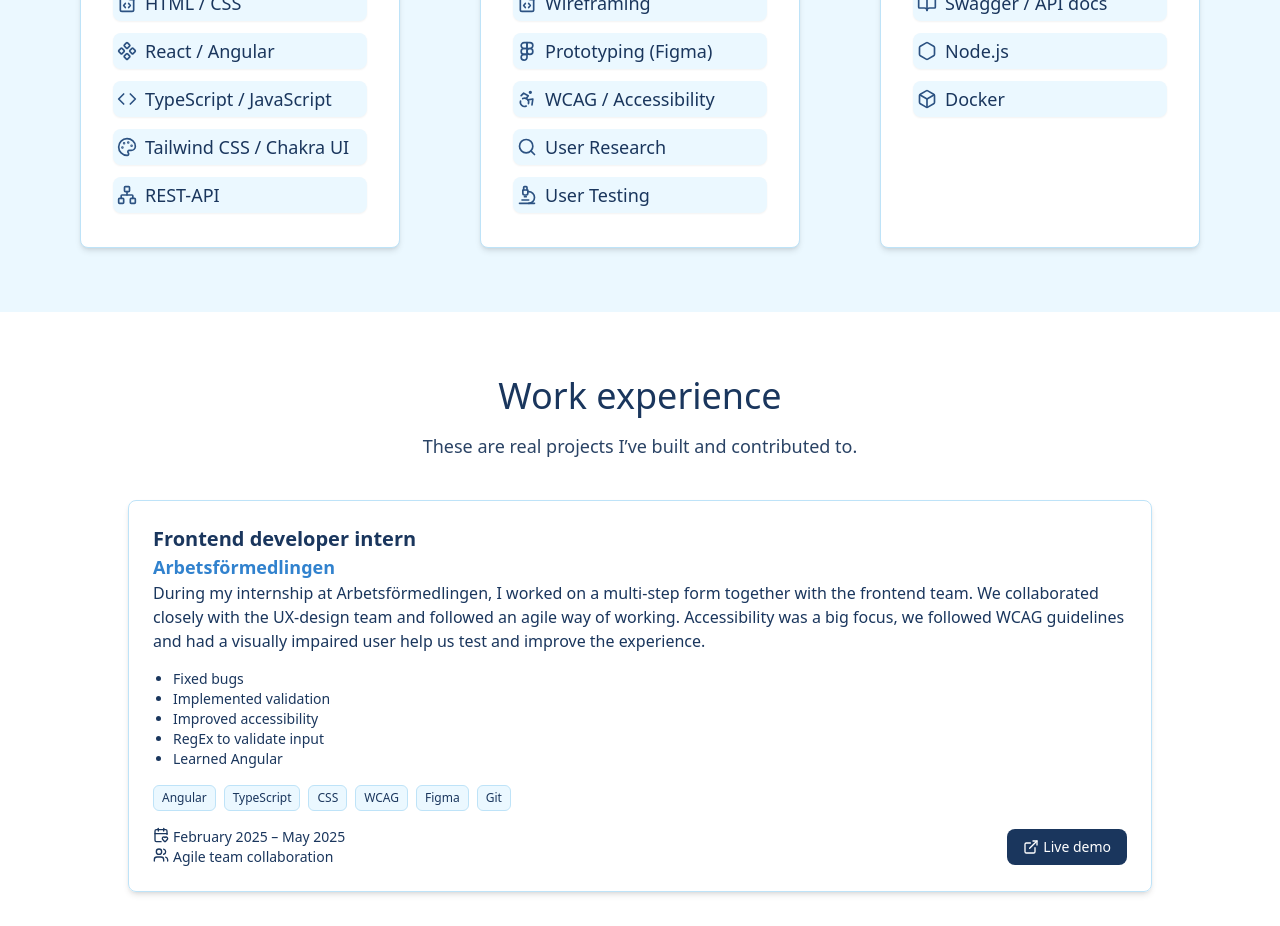
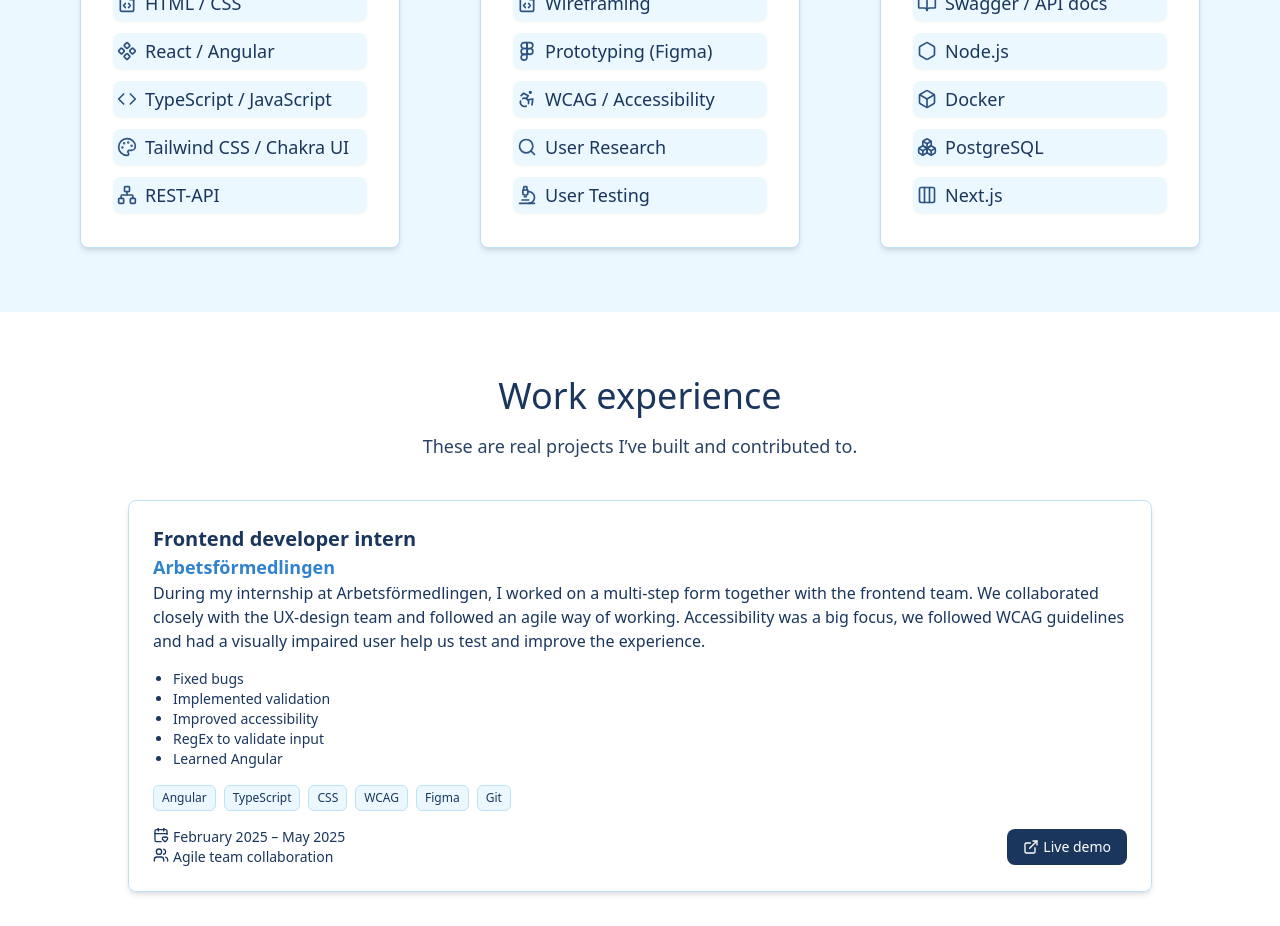
Before and after one commit to ranaaaa1234/ranasportfolionew, a React (Vite) app: page / in a window 1280 px wide. Shown: the part 1820-2746 px from the top of the page. Built offline with nearby package versions, Linux system fonts and the light colour scheme.

Commit message:
backend skills added

```diff
--- a/src/components/Skills.tsx
+++ b/src/components/Skills.tsx
@@ -11,6 +11,8 @@ import {
   Hexagon,
   BookOpen,
   Box,
+  Boxes,
+  PanelsLeftRight,
 } from "lucide-react";
 
 function Skills() {
@@ -72,6 +74,14 @@ function Skills() {
     {
       name: "Docker",
       icon: <Box className="w-5 h-5 text-blue-700" />,
+    },
+    {
+      name: "PostgreSQL",
+      icon: <Boxes className="w-5 h-5 text-blue-700" />,
+    },
+    {
+      name: "Next.js",
+      icon: <PanelsLeftRight className="w-5 h-5 text-blue-700" />,
     },
   ];
 
```
